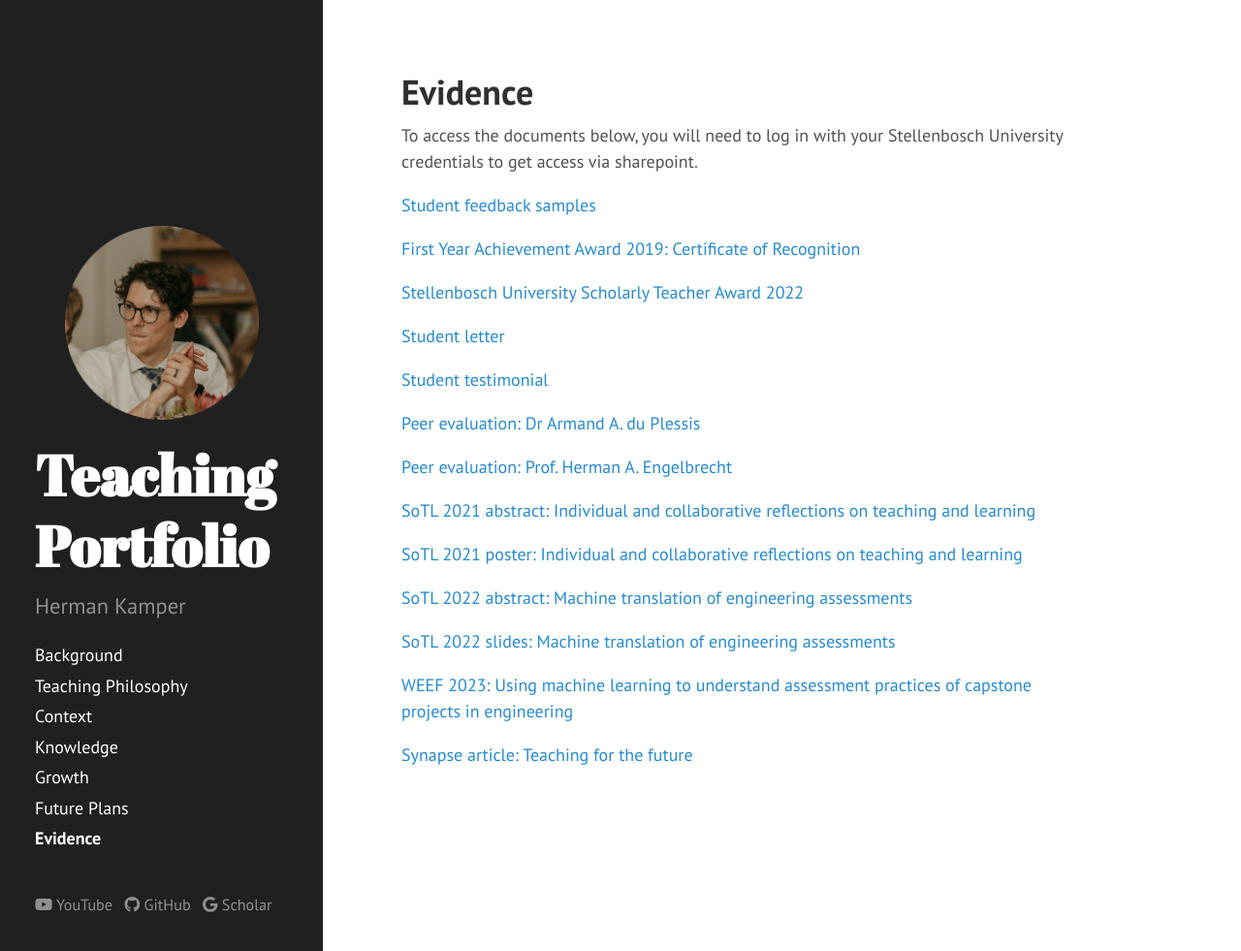
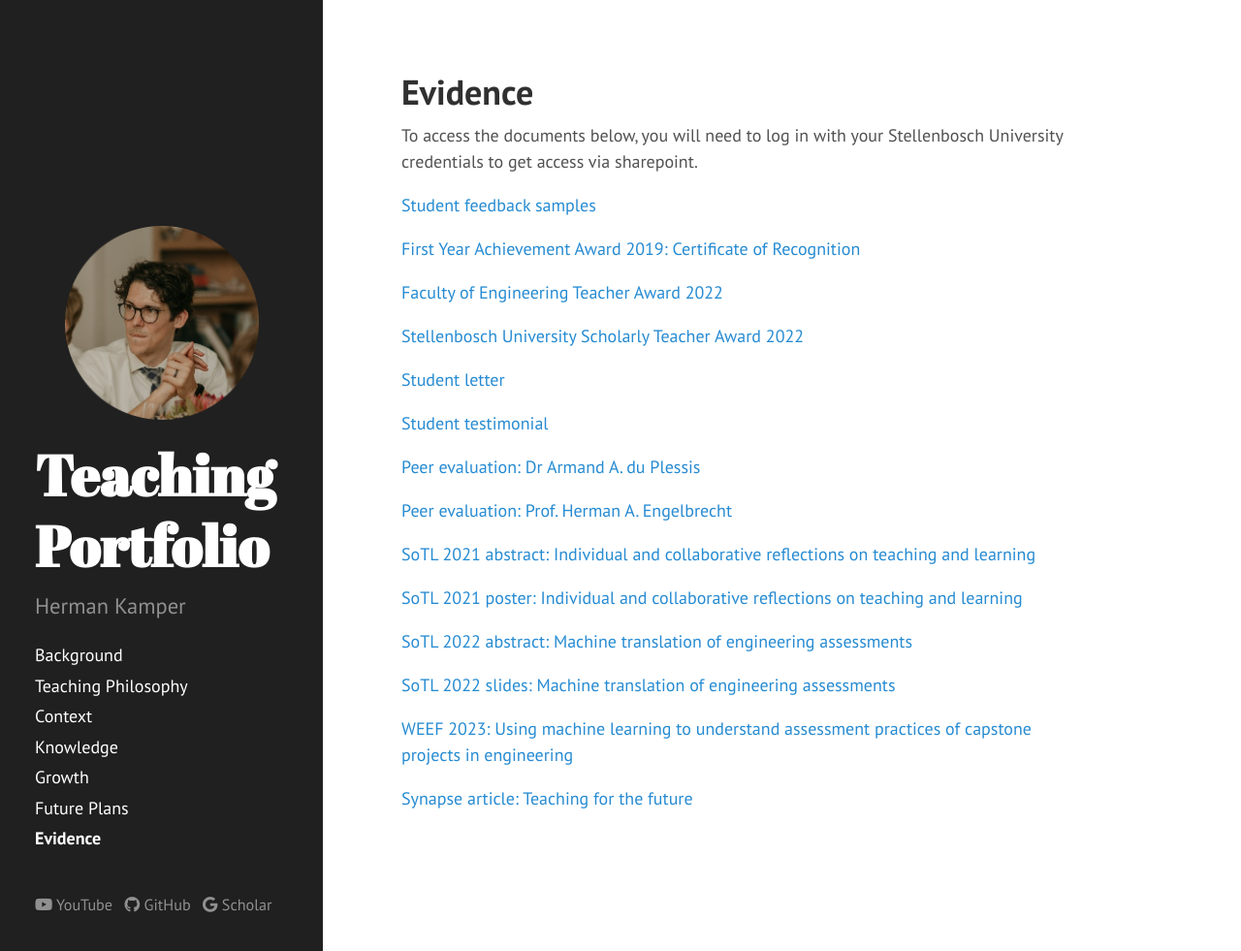
Before and after one commit to kamperh/teaching_portfolio, a Jekyll site: the page built from evidence.md, in a window 1280 px wide and 981 px high. Shown: the whole window at 97% size. Built offline with Jekyll 4.4.1, drawn with Linux system fonts in a browser that asks for light colours; nearby versions of some CDN libraries.

Commit message:
Small changes

```diff
--- a/evidence.md
+++ b/evidence.md
@@ -12,7 +12,9 @@ University credentials to get access via sharepoint.
 
 [First Year Achievement Award 2019: Certificate of Recognition](https://stellenbosch-my.sharepoint.com/:b:/g/personal/kamperh_sun_ac_za/EdZyGmI-hyJCletLNB3IliQBaT1rdQJxR0tBSsD7PRY0vg?e=m8dvXu)
 
-[Stellenbosch University Scholarly Teacher Award 2022](https://stellenbosch-my.sharepoint.com/:b:/g/personal/kamperh_sun_ac_za/Ed01H92SASRKjCQoxGgQzQEB-nB6HaweTGWVbuxY0Zmf7w?e=SP65jl)
+[Faculty of Engineering Teacher Award 2022](https://stellenbosch-my.sharepoint.com/:b:/g/personal/kamperh_sun_ac_za/Ed01H92SASRKjCQoxGgQzQEB-nB6HaweTGWVbuxY0Zmf7w?e=eUlhPy)
+
+[Stellenbosch University Scholarly Teacher Award 2022](https://stellenbosch-my.sharepoint.com/:b:/g/personal/kamperh_sun_ac_za/EY9GfEnOIExNsCT_ZEio4FUBErRBWY-UIIqyegPFF3KdLg?e=QMOTb8)
 
 [Student letter](https://stellenbosch-my.sharepoint.com/:b:/g/personal/kamperh_sun_ac_za/EYsjuCP5Im5GuH1BMwQgfwsB69Y7SdPlCyddNBGW6skK5g?e=IaAubN)
 
```
